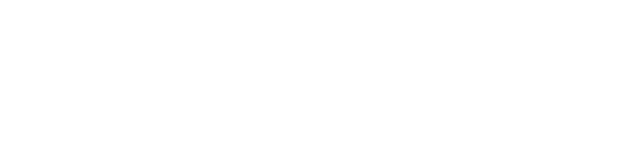
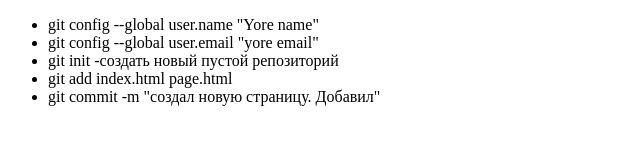
Before and after one commit to mrMsksym51118/lesson4, a plain HTML site: page index.html in a window 1280 px wide. Shown: the whole page, without its empty margins (0-640 px from the left). Drawn offline with Linux system fonts and the light colour scheme.

Commit message:
Добавил пару строк кода

```diff
--- a/index.html
+++ b/index.html
@@ -7,6 +7,24 @@
     <title>Document</title>
 </head>
 <body>
+    <a href="page.html"></a>
+    <ul>
+        <li>
+            git config --global user.name "Yore name"
+        </li>
+        <li>
+            git config --global user.email "yore email"
+        </li>
+        <li>
+            git init -создать новый пустой репозиторий
+        </li>
+        <li>
+            git add index.html page.html
+        </li>
+        <li>
+            git commit -m "создал новую страницу. Добавил"
+        </li>
+    </ul>
 
 </body>
 </html>
```
Also changed, not shown: page.html (+2 -1 lines).
